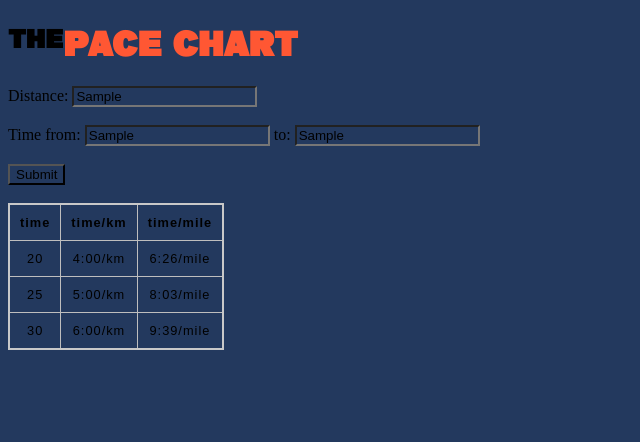
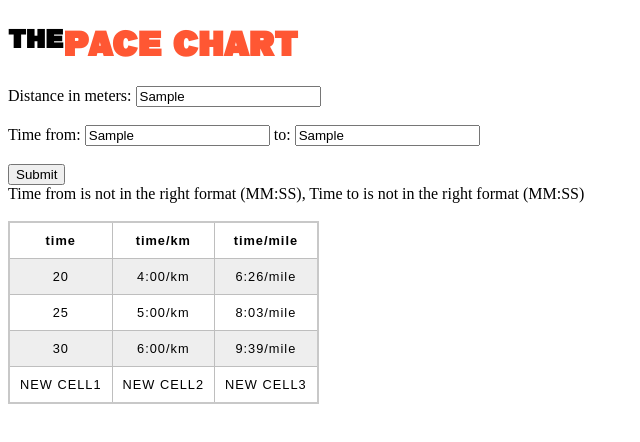
Before and after one commit to nilshoeller/thepacechart, a plain HTML site: page index.html in a window 1280 px wide. Both pictures are taken after typing "Sample", "Sample", "Sample" into the empty fields and a click on the button "Submit". Shown: the whole page, without its empty margins (0-640 px from the left). Drawn offline with Linux system fonts and the light colour scheme.

Commit message:
added basic error handling

```diff
--- a/index.html
+++ b/index.html
@@ -12,27 +12,28 @@
     <h2 style="float: left">The </h2>
     <h1 style="float: left">PACE CHART</h1>
 
-    <div id="error" style="clear: left;"></div>
 
-    <form id="form" action="/" method="GET">
+    <form id="form" action="" style="clear: left;">
 
         <div>
-            <label for="distance">Distance:</label>
-            <input id="distance" name="distance" type="text">
+            <label for="distance">Distance in meters:</label>
+            <input id="distance" name="distance" type="text" placeholder="5000">
         </div>
 
         <br>
 
         <div>
             <label for="time_from">Time from: </label>
-            <input id="time_from" name="time_from" type="text">
+            <input id="time_from" name="time_from" type="text" placeholder="20:00">
             <label for="time_to">to:</label>
-            <input id="time_to" name="time_to" type="text">
+            <input id="time_to" name="time_to" type="text" placeholder="25:00">
         </div>
 
         <br>
 
         <button type="submit">Submit</button>
+
+        <div id="error" ></div>
 
     </form>
 
@@ -40,7 +41,7 @@
     <br>
 
 
-    <table>
+    <table id="times_table">
         <tr>
             <th>time</th>
             <th>time/km</th>
--- a/script.js
+++ b/script.js
@@ -2,7 +2,42 @@ const form = document.getElementById("form");
 const distance = document.getElementById("distance");
 const time_from = document.getElementById("time_from");
 const time_to = document.getElementById("time_to");
+const times_table = document.getElementById("times_table");
+
+const errorElement = document.getElementById("error");
 
 form.addEventListener("submit", (e) => {
-    e.preventDefault();
+    let messages = []
+    if (distance.value === "" || distance.value == null) {
+        messages.push("Distance is required")
+    }
+    if (time_from.value === "" || time_from.value == null) {
+        messages.push("Time from is required")
+    }
+    else if (time_from.value.length != 5){
+        messages.push("Time from is not in the right format (MM:SS)")
+    }
+    if (time_to.value === "" || time_to.value == null) {
+        messages.push("Time to is required")
+    }
+    else if (time_to.value.length != 5){
+        messages.push("Time to is not in the right format (MM:SS)")
+    }
+
+    if (messages.length > 0){
+        e.preventDefault();
+
+        errorElement.innerText = messages.join(", ")
+    }
+
+
 })
+
+var row = times_table.insertRow(-1);
+var cell1 = row.insertCell(0);
+var cell2 = row.insertCell(1);
+var cell3 = row.insertCell(2)
+
+cell1.innerHTML = "NEW CELL1";
+cell2.innerHTML = "NEW CELL2";
+cell3.innerHTML = "NEW CELL3"
--- a/styles.css
+++ b/styles.css
@@ -4,7 +4,7 @@
 }
 
 * {
-  background-color: #23395E;
+  /* background-color: #23395E; */
   /* background-color: #2E5984; */
 }
 
```
